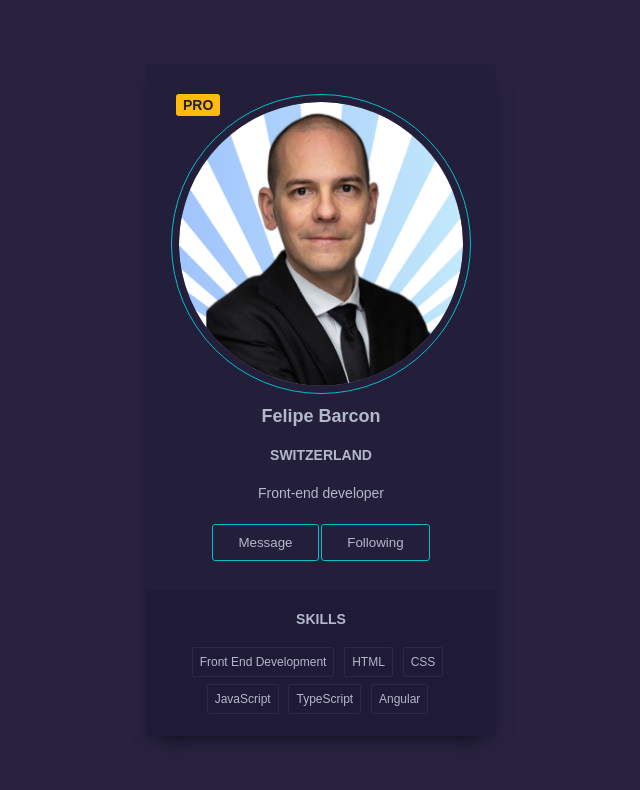
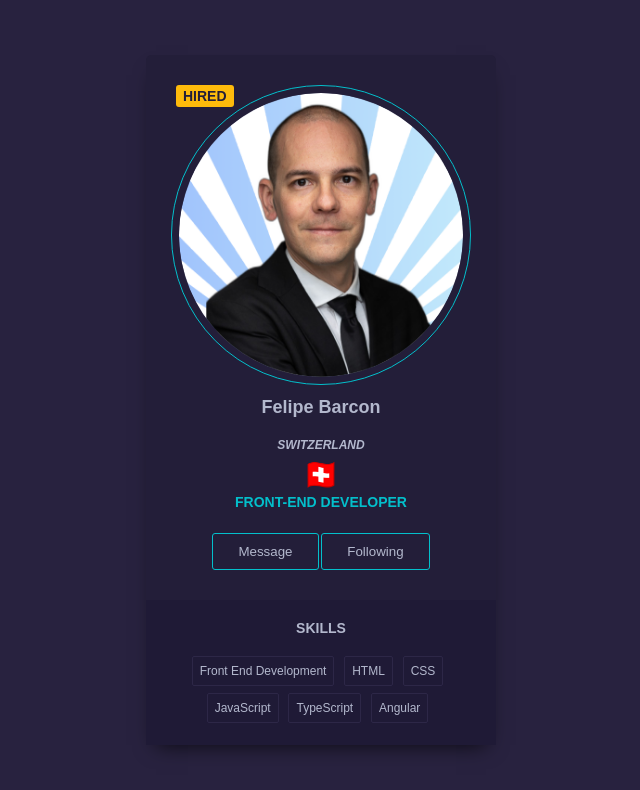
Before and after one commit to Felipebarcon/felipe-profile-card, a plain HTML site: page index.html in a window 1280 px wide. Shown: the whole page, without its empty margins (319-959 px from the left). Drawn offline with Linux system fonts and the light colour scheme.

Commit message:
profile ok

```diff
--- a/index.html
+++ b/index.html
@@ -7,29 +7,31 @@
       href="style.css"
       rel="stylesheet"
     >
+    <script
+      defer
+      src="main.js"
+    ></script>
   </head>
   <body>
     <main>
+
       <div class="center">
-
         <div class="card-container">
-          <span class="pro">PRO</span>
+          <span class="pro">HIRED</span>
           <img
             alt="user"
-            class="round round-transistion"
+            class="round"
             src="./assets/profile-pic.png"
           />
           <h3 class="mb-20">Felipe Barcon</h3>
-          <h6 class="mb-20">Switzerland</h6>
-          <p class="mb-20">Front-end developer</p>
+          <h6 class="city">Switzerland</h6>
+          <span class="flag">🇨🇭</span>
+          <p class="mb-20 my-title">Front-end developer</p>
           <div class="buttons">
-            <button
-              class="primary"
-              type="submit"
-            >
+            <button>
               Message
             </button>
-            <button class="primary ghost">
+            <button>
               Following
             </button>
           </div>
--- a/style.css
+++ b/style.css
@@ -132,11 +132,27 @@ button:hover {
   font-size: 1.2rem;
   margin: 0 7px 7px 0;
   padding: 0.7rem;
+  cursor: pointer;
 }
 
 .skills ul li:hover {
   background-color: #03bfcb;
   color: black;
+}
+
+.my-title {
+  color: #03bfcb;
+  text-transform: uppercase;
+  font-weight: bold;
+}
+
+.city {
+  font-size: 1.2rem;
+  font-style: italic;
+}
+
+.flag {
+  font-size: 3rem;
 }
 
 /* UTILITY */
```
